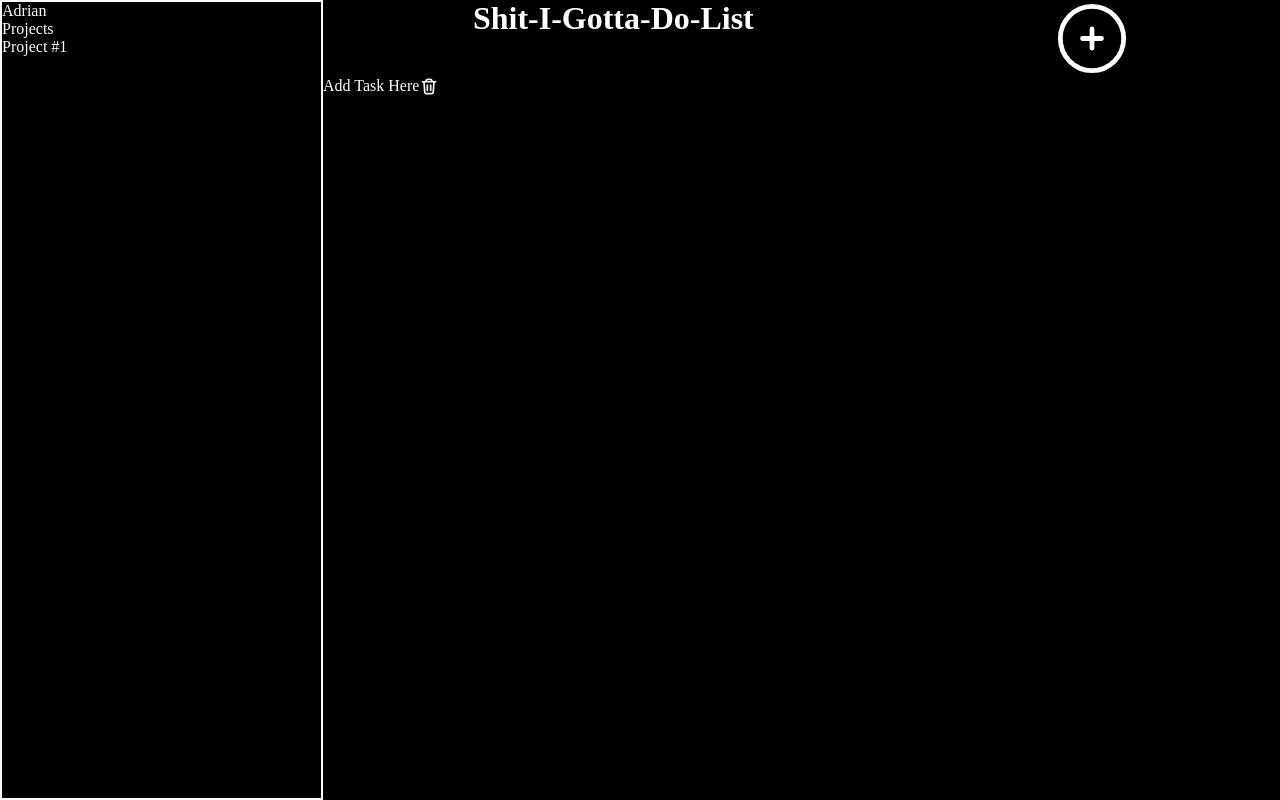
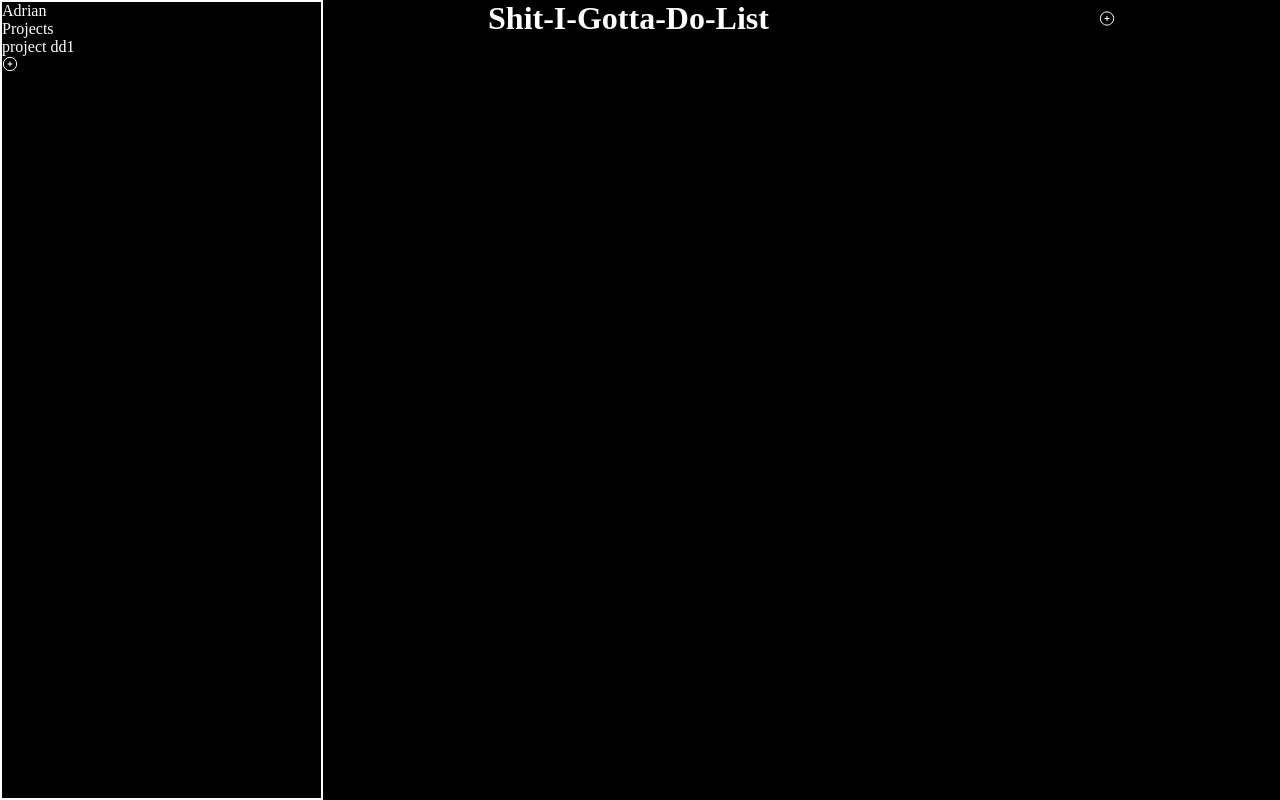
Before and after one commit to adrianc1/todo, a website built with webpack: page src/index.html in a window 1280 px wide. Built offline with nearby package versions, Linux system fonts and the light colour scheme.

Commit message:
creating folder functionality

```diff
--- /dev/null
+++ b/src/folder.js
@@ -0,0 +1,21 @@
+
+import addIcon from './addicon.svg';
+
+export class projectFolder {
+    constructor(folderName) {
+        this.folderName = folderName;
+        this.listContainer = [1];
+    }
+
+    addFolderToNav() {
+        const nav = document.getElementById('nav');
+        nav.append(this.folderName);
+        console.log(this.listContainer)
+    }
+}
+
+export function createNewFolder() {
+    const newFolder = new projectFolder(`${this.folderName}`);
+    newFolder.addFolderToNav();
+
+}
--- a/src/index.js
+++ b/src/index.js
@@ -1,8 +1,10 @@
 import './style.css';
+import { projectFolder, createNewFolder } from './folder.js'
 import addIcon from './addicon.svg';
 import svg from './trash.svg'
 import createForm from './form.js';
 const header = document.getElementById('heading');
+
 
 class TaskManager {
     constructor() {
@@ -18,7 +20,7 @@ class TaskManager {
     addIcon() {
         const myIcon = new Image();
         myIcon.src = addIcon;
-        myIcon.setAttribute('id', 'icon');
+        myIcon.setAttribute('class', 'icon');
         return myIcon;
     }
 
@@ -29,24 +31,24 @@ class TaskManager {
         return trash;
     }
 
-    appendElement(taskContainer) {
+    appendElement(container) {
         const taskItem = this.taskItem();
         const deletebtn = this.trashIcon();
-        const addTaskText = "Add Task Here";
+        const addTaskItemText = "Add Task Here";
         taskItem.contentEditable = 'true';
-        taskItem.append(addTaskText);
+        taskItem.append(addTaskItemText);
         taskItem.append(deletebtn)
-        taskContainer.append(taskItem);
+        container.append(taskItem);
         deletebtn.addEventListener('click', () => {
             taskItem.remove();
         })
-        this.mainContent.appendChild(taskContainer);
+        this.mainContent.appendChild(container);
         return this;
     }
 
     createNewTask() {
         const newTask = new TaskManager();
-        newTask.appendElement(taskContainer.taskContainer);
+        newTask.appendElement(container.container);
         header.addEventListener('click', newTask.createNewTask);
         return this;
     }
@@ -62,31 +64,39 @@ class TaskManager {
 /* create task container  */
 class ProjectContainer {
     constructor() {
-        this.taskContainer = document.createElement('ul');
-        this.taskContainer.setAttribute('class', 'task-container');
+        this.container = document.createElement('ul');
+        this.container.setAttribute('class', 'task-container');
         this.innerHTML = `Project #1`
-    }
-    createProjectFolder() {
-        const nav = document.getElementById('nav');
-        nav.append(taskContainer.innerHTML)
-
     }
 };
 
 
 /* initialize project */
 function init() {
+    const nav = document.getElementById('nav');
+    const task = new TaskManager();
+    const newFolder = new projectFolder('project dd1');
+    newFolder.addFolderToNav();
 
-    const task = new TaskManager();
-    const addTask = task.addIcon();
-    task.appendElement(taskContainer.taskContainer);
+    /* adding icons  */
+    const addTaskBtn = task.addIcon();
+    const addFolderBtn = task.addIcon();
+    header.appendChild(addTaskBtn);
+    nav.appendChild(addFolderBtn);
 
-    header.appendChild(addTask);
-    header.addEventListener('click', task.createNewTask);
+    /* adding folder to the nav onclick */
+    addFolderBtn.addEventListener('click', () => {
+        let newFolderInput = prompt('folder name');
+        const newFolderName = new projectFolder(newFolderInput);
+        newFolderName.addFolderToNav();
+    })
+
+
+    addTaskBtn.addEventListener('click', task.createNewTask);
     task.deleteTask();
 }
-const taskContainer = new ProjectContainer();
-const test = taskContainer.createProjectFolder();
+const container = new ProjectContainer();
+
 
 
 init();
--- a/src/style.css
+++ b/src/style.css
@@ -30,12 +30,12 @@ body {
     flex: 3;
 }
 
-#icon {
+.icon {
     cursor: pointer;
 }
 
 img {
-    width: 8%;
+    width: 1rem;
 }
 
 .task-container {
```
